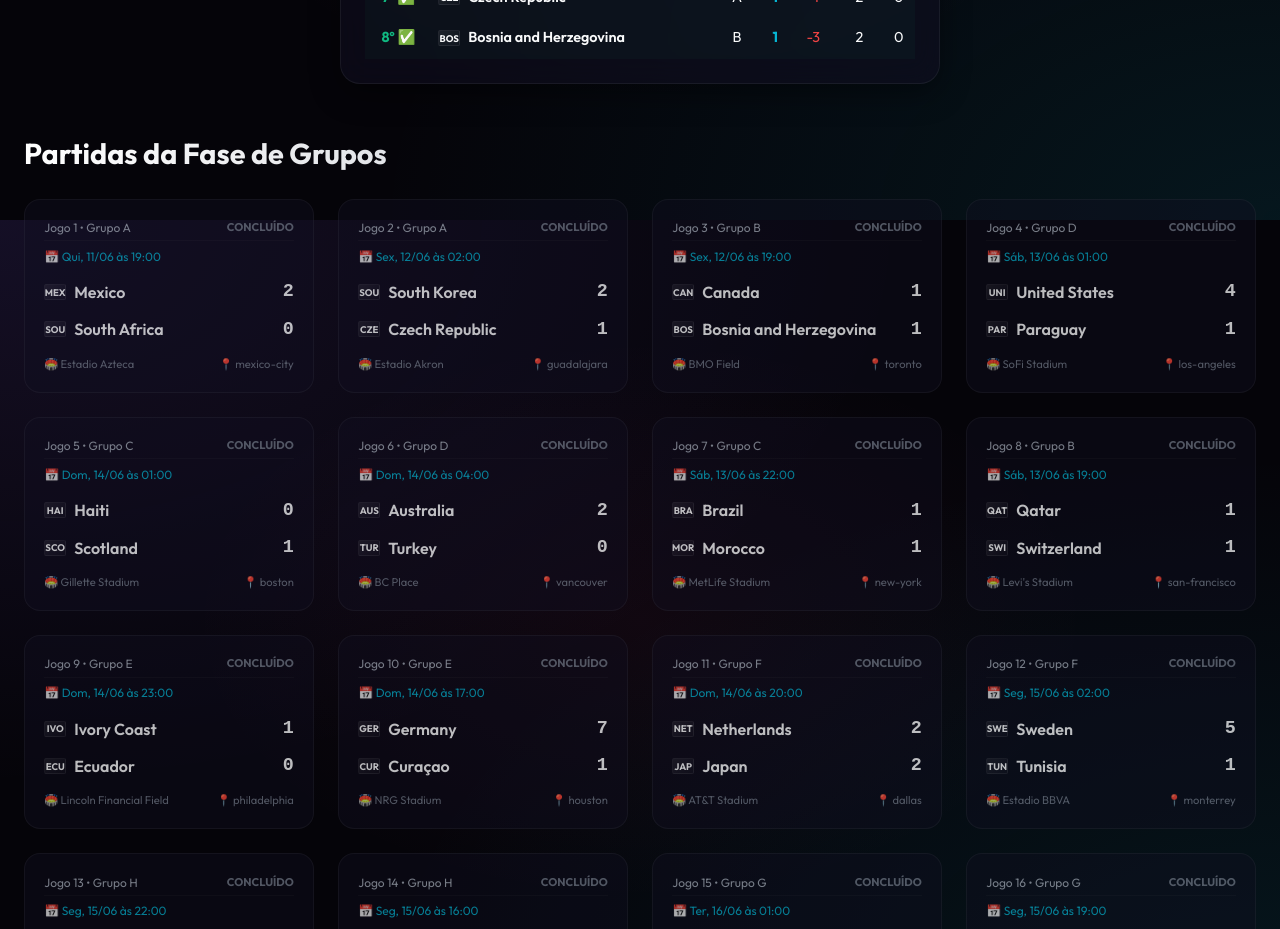
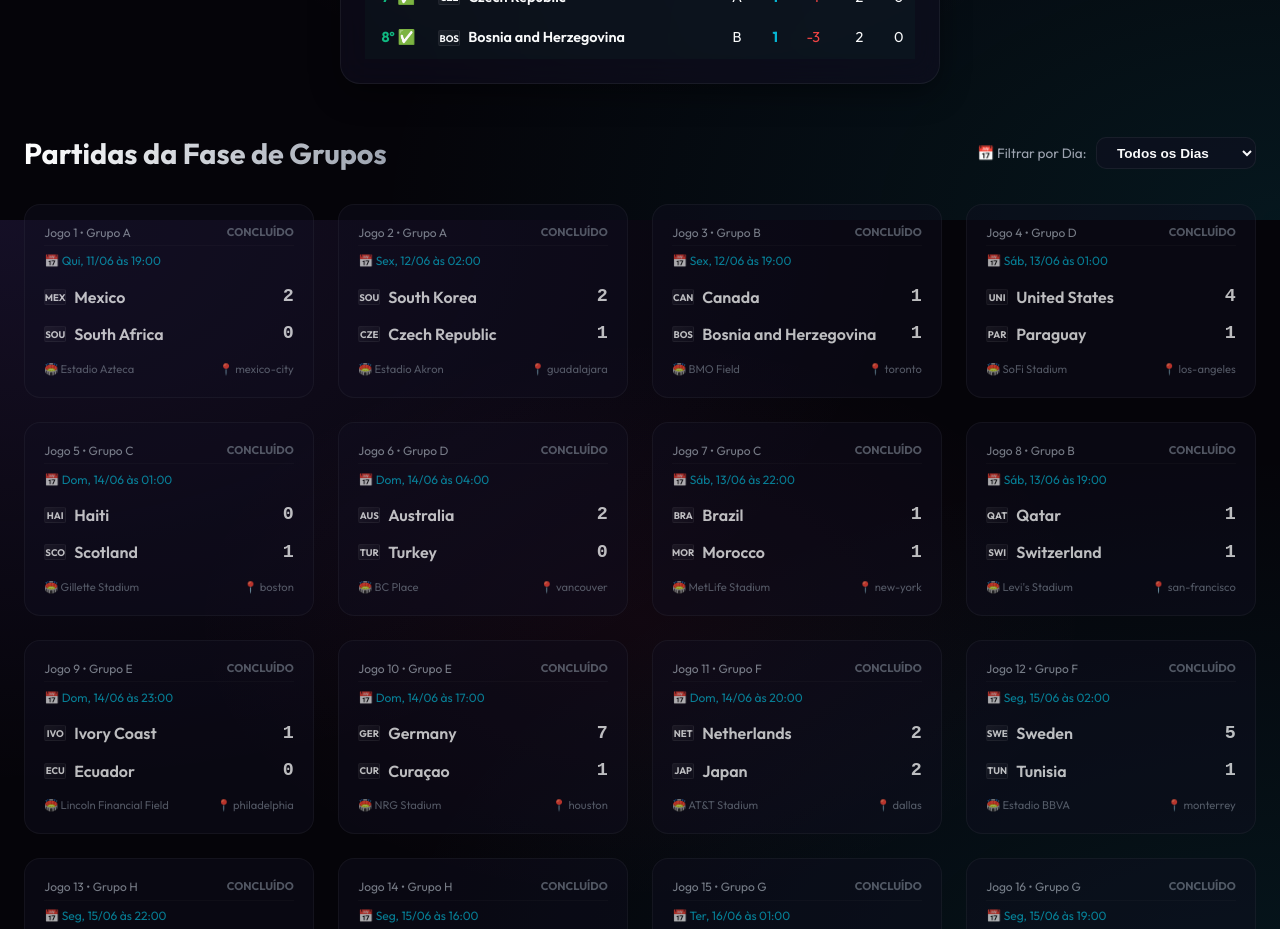
Before and after one commit to AguiaLTDA/tabeladacopa2026, a React (Vite) app: page / in a window 1280 px wide. Shown: the part 2180-3109 px from the top of the page. Built offline with nearby package versions, Linux system fonts and the light colour scheme.

Commit message:
feat: allow filtering group stage matches by date/day

```diff
--- a/src/components/GroupStage.jsx
+++ b/src/components/GroupStage.jsx
@@ -10,6 +10,7 @@ export default function GroupStage({
   onTeamClick
 }) {
   const [selectedGroup, setSelectedGroup] = useState('ALL');
+  const [selectedDate, setSelectedDate] = useState('ALL');
 
   // Groups list A to L
   const groupsList = ['A', 'B', 'C', 'D', 'E', 'F', 'G', 'H', 'I', 'J', 'K', 'L'];
@@ -28,9 +29,34 @@ export default function GroupStage({
 
   // Filter fixtures
   const groupMatches = fixtures.filter(f => f.stage === 'group-stage');
-  const filteredMatches = selectedGroup === 'ALL'
-    ? groupMatches
-    : groupMatches.filter(m => m.group === selectedGroup);
+
+  // Get unique dates for group matches
+  const uniqueDates = React.useMemo(() => {
+    const dates = [...new Set(groupMatches.map(m => m.date))];
+    dates.sort(); // Sort chronologically (YYYY-MM-DD)
+    return dates.map(d => {
+      const matchForDate = groupMatches.find(m => m.date === d);
+      let label = d;
+      if (matchForDate && matchForDate.kickoff_utc) {
+        try {
+          const dateObj = new Date(matchForDate.kickoff_utc);
+          if (!isNaN(dateObj.getTime())) {
+            const weekday = dateObj.toLocaleDateString('pt-BR', { weekday: 'short' }).replace('.', '');
+            const capWeekday = weekday.charAt(0).toUpperCase() + weekday.slice(1);
+            const dateStr = dateObj.toLocaleDateString('pt-BR', { day: '2-digit', month: '2-digit' });
+            label = `${capWeekday}, ${dateStr}`;
+          }
+        } catch (e) {}
+      }
+      return { raw: d, formatted: label };
+    });
+  }, [fixtures, groupMatches]);
+
+  const filteredMatches = groupMatches.filter(m => {
+    const matchesGroup = selectedGroup === 'ALL' || m.group === selectedGroup;
+    const matchesDate = selectedDate === 'ALL' || m.date === selectedDate;
+    return matchesGroup && matchesDate;
+  });
 
   return (
     <div>
@@ -138,7 +164,49 @@ export default function GroupStage({
 
       {/* Matches List */}
       <div className="matches-section">
-        <h2 className="section-title">Partidas da Fase de Grupos</h2>
+        <div style={{ display: 'flex', justifyContent: 'space-between', alignItems: 'center', marginBottom: '1.8rem', flexWrap: 'wrap', gap: '1rem' }}>
+          <h2 className="section-title" style={{ margin: 0 }}>Partidas da Fase de Grupos</h2>
+          <div style={{ display: 'flex', alignItems: 'center', gap: '0.6rem' }}>
+            <span style={{ fontSize: '0.85rem', color: 'var(--text-muted)' }}>📅 Filtrar por Dia:</span>
+            <select
+              value={selectedDate}
+              onChange={(e) => setSelectedDate(e.target.value)}
+              style={{
+                background: 'var(--card-bg)',
+                border: '1px solid var(--card-border)',
+                color: 'var(--text-main)',
+                padding: '0.4rem 1rem',
+                borderRadius: '10px',
+                fontSize: '0.85rem',
+                fontWeight: 600,
+                cursor: 'pointer',
+                outline: 'none',
+                minWidth: '160px',
+                transition: 'var(--transition-fast)'
+              }}
+            >
+              <option value="ALL">Todos os Dias</option>
+              {uniqueDates.map(d => (
+                <option key={d.raw} value={d.raw}>{d.formatted}</option>
+              ))}
+            </select>
+          </div>
+        </div>
+
+        {filteredMatches.length === 0 ? (
+          <div className="glass-card" style={{ padding: '3rem 2rem', textAlign: 'center', background: 'rgba(255,255,255,0.01)', borderStyle: 'dashed', borderRadius: '16px' }}>
+            <p style={{ color: 'var(--text-muted)', marginBottom: '1.2rem', fontSize: '0.95rem' }}>
+              Nenhum jogo encontrado para os filtros selecionados.
+            </p>
+            <button
+              className="btn btn-secondary"
+              onClick={() => { setSelectedGroup('ALL'); setSelectedDate('ALL'); }}
+              style={{ padding: '0.5rem 1.2rem', fontSize: '0.85rem' }}
+            >
+              🔄 Limpar Filtros
+            </button>
+          </div>
+        ) : (
           <div className="matches-grid">
             {filteredMatches.map(match => {
               const result = matchesResults[match.match_number] || { home_score: null, away_score: null, status: 'pending' };
@@ -188,6 +256,7 @@ export default function GroupStage({
               );
             })}
           </div>
+        )}
       </div>
     </div>
   );
```
Lines whose indentation alone changed are shown as unchanged.
